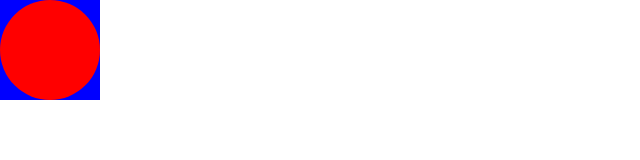
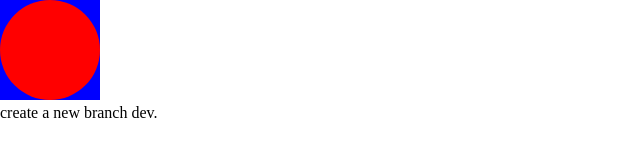
Before and after one commit to faelssim/git-study, a plain HTML site: page index.html in a window 1280 px wide. Shown: the whole page, without its empty margins (0-640 px from the left). Drawn offline with Linux system fonts and the light colour scheme.

Commit message:
add new line

```diff
--- a/index.html
+++ b/index.html
@@ -23,5 +23,6 @@
     </head>
     <body>
         <img src="./circle.svg" alt="" width="100" height="100">
+        <p>create a new branch dev.</p>
     </body>
 </html>
```
